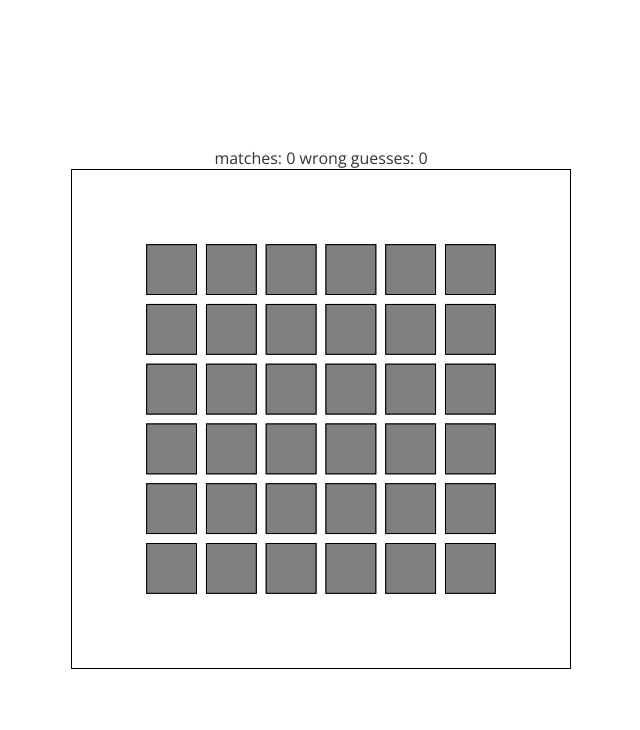
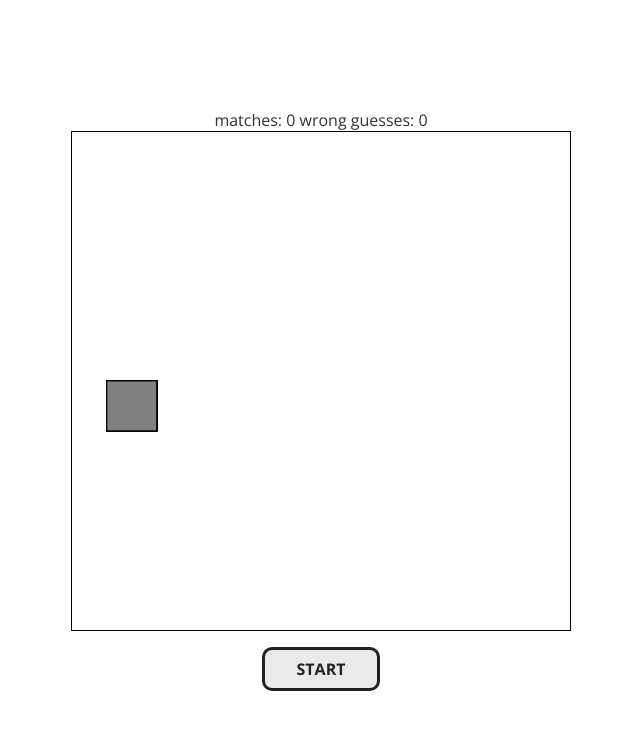
Before and after one commit to aokorodu/MatchingGame, a Svelte app: page / in a window 1280 px wide. Shown: the top 730 px of the page, without its empty margins (319-959 px from the left). Built offline with nearby package versions, Linux system fonts and the light colour scheme.

Commit message:
added start button, some minor refactoring

```diff
--- a/src/App.svelte
+++ b/src/App.svelte
@@ -22,8 +22,16 @@
 	let matches = 0;
 	let noMatches = 0;
 
+	let started = false;
+
 	export function init() {
 		console.log("cards:", cardArray.length);
+	}
+
+	export function handleStartClick() {
+		if(started) return;
+
+		started = true;
 		deal();
 		setTimeout(shuffle, 5000);
 	}
@@ -46,11 +54,14 @@
 	function handleCardClick(e) {
 		if (selectedCards.length >= 2) return;
 
-		const index = e.detail.index;
-		const newCard = cardArray[index];
+		selectCard(e.detail.index)
+		checkIfMatching();
+	}
+
+	function selectCard(cardIndex){
+		const newCard = cardArray[cardIndex];
 		newCard.show();
 		selectedCards.push(newCard);
-		checkIfMatching();
 	}
 
 	function checkIfMatching() {
@@ -92,24 +103,25 @@
 		}, 2000);
 	}
 
-	function shuffle(){
+	function shuffle() {
 		let indexArray = [];
-		for(let i = 0; i < totalCards; i++){
+		for (let i = 0; i < totalCards; i++) {
 			indexArray.push(i);
 		}
 		indexArray = indexArray.sort((a, b) => 0.5 - Math.random());
-		console.log('indexArray:', indexArray.toString())
+		console.log("indexArray:", indexArray.toString());
 
 		const startX = (w - rowWidth) / 2;
 		const startY = (h - columnHeight) / 2;
-		for(let i = 0; i < totalCards; i++){
+		for (let i = 0; i < totalCards; i++) {
 			let col = i % columns;
-			let row = Math.floor(i/columns);
+			let row = Math.floor(i / columns);
 			const index = indexArray[i];
 			cardArray[index].move(
-					startX + row * (cardWidth + gap),
-					startY + col * (cardHeight + gap)
-				);
+				startX + row * (cardWidth + gap),
+				startY + col * (cardHeight + gap),
+				Math.random()
+			);
 		}
 	}
 </script>
@@ -129,6 +141,10 @@
 			/>
 		{/each}
 	</svg>
+
+	<div
+		on:click={handleStartClick}
+		class="deal-button">START</div>
 </main>
 
 <style>
@@ -143,4 +159,27 @@
 	svg {
 		border: 1px solid black;
 	}
+
+	.deal-button {
+		padding: 0.5rem 2rem;
+		border: 3px solid #212121;
+		margin: 1rem;
+		border-radius: 10px;
+		font-weight: bold;
+		color: #212121;
+		background-color: #eaeaea;
+		transition-property: all;
+		transition-duration: 0.3s;
+		-webkit-user-select: none; /* Safari */
+    -khtml-user-select: none; /* Konqueror HTML */
+    -moz-user-select: none; /* Old versions of Firefox */
+    -ms-user-select: none; /* Internet Explorer/Edge */
+    user-select: none;
+	}
+
+	.deal-button:hover {
+		font-weight: bold;
+		background-color: #fff;
+		cursor: pointer;
+	}
 </style>
--- a/src/Card.svelte
+++ b/src/Card.svelte
@@ -21,7 +21,7 @@
 
   export function move(newX, newY, delay=0) {
     gsap.to(position, {
-      duration: 1,
+      duration: .5,
       x: newX,
       y: newY,
       delay:delay,
--- a/src/main.js
+++ b/src/main.js
@@ -3,8 +3,8 @@ import App from './App.svelte';
 const app = new App({
 	target: document.body,
 	props: {
-		rows: 6,
-		columns: 6
+		rows: 4,
+		columns: 4
 	}
 });
 
```
Also changed, not shown: public/build/bundle.css, public/build/bundle.js, 1 other file (tests, documents, lock files or other folders).
